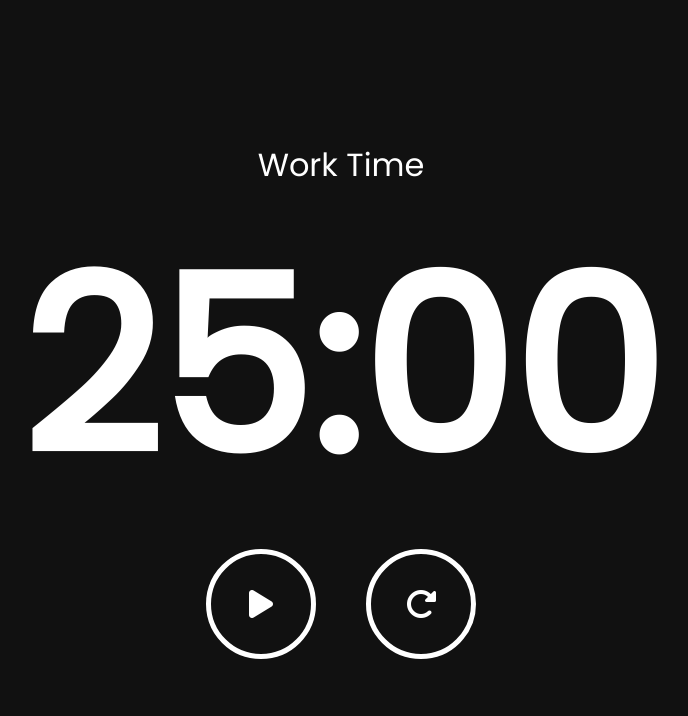
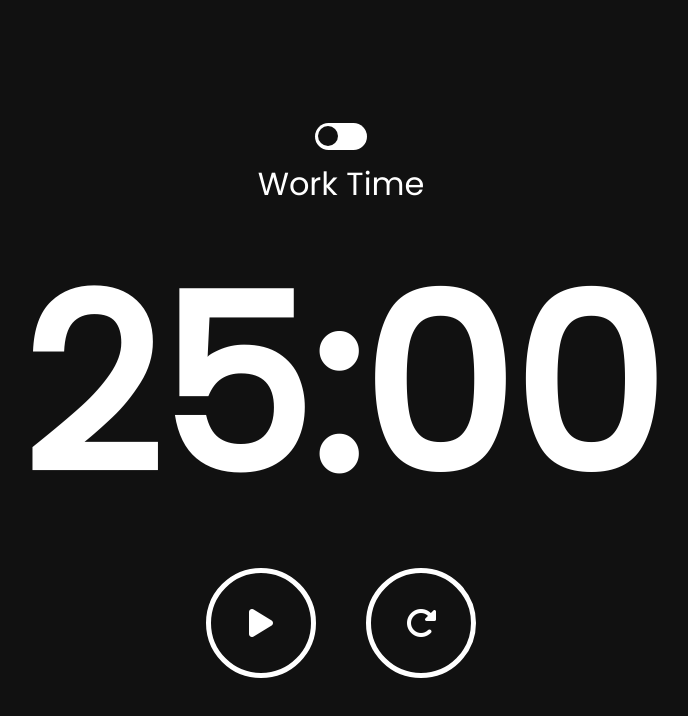
Before and after one commit to pomodorootimer/pomodorootimer.github.io, a plain HTML site: page index.html in a window 1280 px wide. Shown: the whole page, without its empty margins (299-987 px from the left). Drawn offline with Linux system fonts and the light colour scheme.

Commit message:
:sparkles: feat: dark mode

```diff
--- a/index.html
+++ b/index.html
@@ -9,6 +9,10 @@
   </head>
   <body>
     <section class="container">
+      <div class="theme">
+        <input id="switch" type="checkbox" name="theme" />
+        <label for="switch">Toggle</label>
+      </div>
       <div id="work_time_text">
         <p>Work Time</p>
       </div>
```
